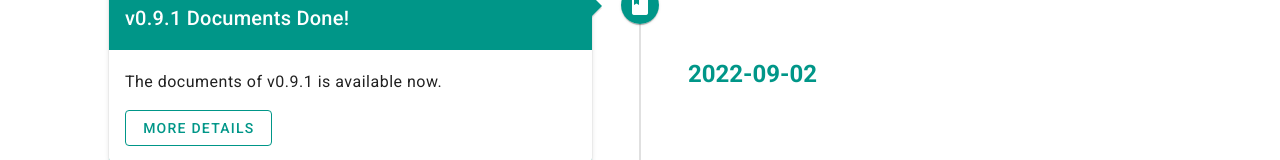
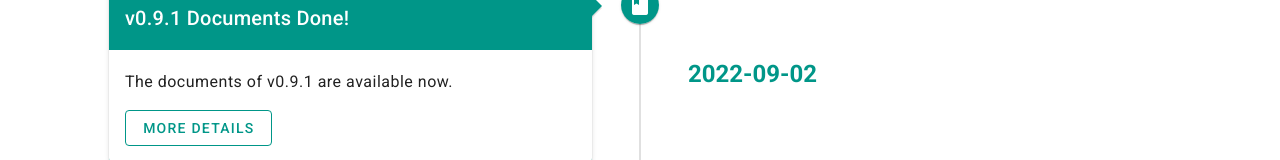
Before and after one commit to yifanfeng97/dhg-page-source, a Vue app: page /#/news in a window 1280 px wide. Shown: the part 378-538 px from the top of the page. Built offline with nearby package versions, Linux system fonts and the light colour scheme.

Commit message:
fix typos

```diff
--- a/src/components/News.vue
+++ b/src/components/News.vue
@@ -67,7 +67,7 @@ export default {
         icon: "mdi-book-variant",
         time: "2022-09-02",
         title: "v0.9.1 Documents Done!",
-        content: "The documents of v0.9.1 is available now.",
+        content: "The documents of v0.9.1 are available now.",
         more: "https://deephypergraph.readthedocs.io/en/0.9.1/",
       },
       {
```
